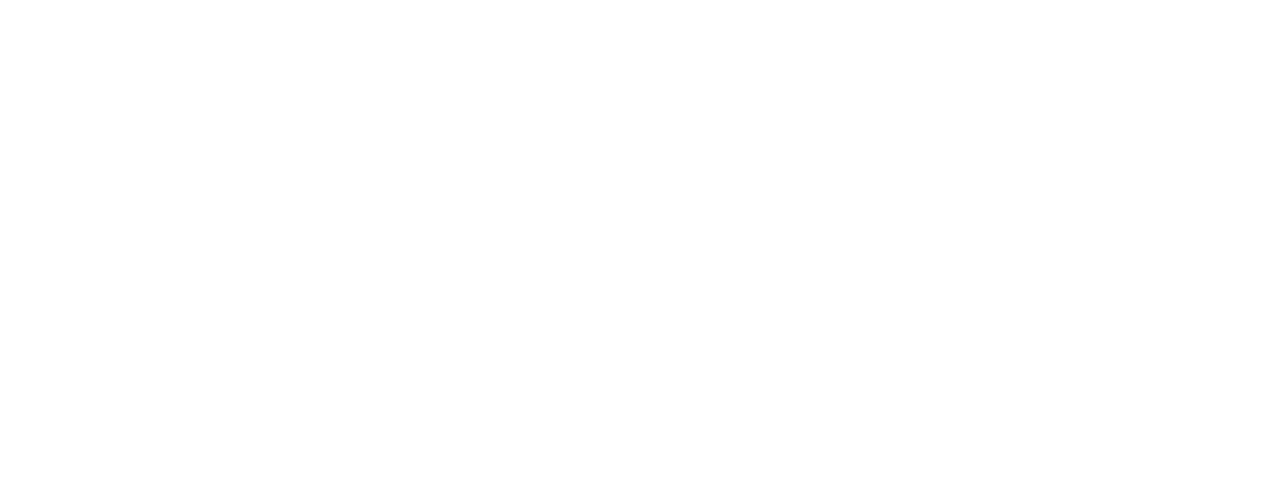
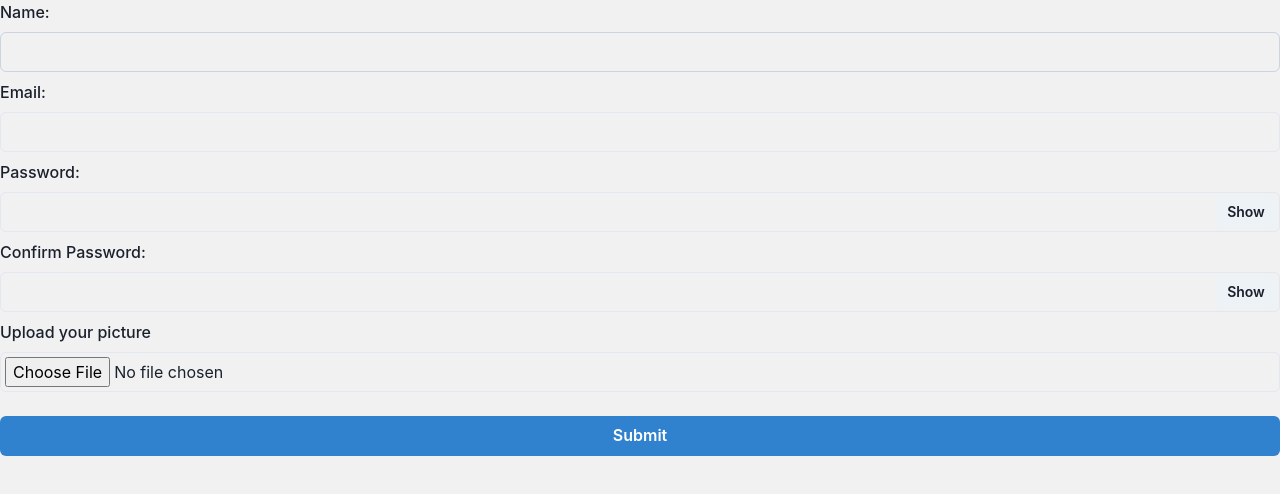
Before and after one commit to nadim-chowdhury/mern-chat-app, a React (Vite) app in the folder client/: page /signup in a window 1280 px wide. Shown: the top 494 px of the page. Built offline with nearby package versions, Linux system fonts and the light colour scheme.

Commit message:
log in & sign up page added

```diff
--- a/client/index.html
+++ b/client/index.html
@@ -6,7 +6,7 @@
     <meta name="viewport" content="width=device-width, initial-scale=1.0" />
     <title>Vite + React</title>
   </head>
-  <body>
+  <body style="background: #f1f1f1">
     <div id="root"></div>
     <script type="module" src="/src/main.jsx"></script>
   </body>
--- a/client/src/index.css
+++ b/client/src/index.css
@@ -0,0 +1,3 @@
+* {
+  scroll-behavior: smooth;
+}
--- a/client/src/pages/Home.jsx
+++ b/client/src/pages/Home.jsx
@@ -1,3 +1,57 @@
+import {
+  Box,
+  Container,
+  Tab,
+  TabList,
+  TabPanel,
+  TabPanels,
+  Tabs,
+  Text,
+} from "@chakra-ui/react";
+import Login from "./Login";
+import Signup from "./Signup";
+
 export default function Home() {
-  return <div></div>;
+  return (
+    <Container maxW="xl" centerContent>
+      <Box
+        d="flex"
+        justifyContent="center"
+        alignItems="center"
+        p={8}
+        w="100%"
+        m="36px 0 8px 0"
+        bg="white"
+        borderRadius="lg"
+        borderWidth="2px"
+      >
+        <Text
+          textAlign="center"
+          fontSize="2xl"
+          fontWeight="bold"
+          color="blue.600"
+        >
+          onChat
+        </Text>
+      </Box>
+
+      <Box bg="white" w="100%" p={4} borderRadius="lg" borderWidth="2px">
+        <Tabs variant="enclosed" colorScheme="blue">
+          <TabList>
+            <Tab width="50%">Login</Tab>
+            <Tab width="50%">Signup</Tab>
+          </TabList>
+
+          <TabPanels>
+            <TabPanel>
+              <Login />
+            </TabPanel>
+            <TabPanel>
+              <Signup />
+            </TabPanel>
+          </TabPanels>
+        </Tabs>
+      </Box>
+    </Container>
+  );
 }
--- a/client/src/pages/Login.jsx
+++ b/client/src/pages/Login.jsx
@@ -1,3 +1,63 @@
+import {
+  Button,
+  FormControl,
+  FormLabel,
+  Input,
+  InputGroup,
+  InputRightElement,
+  VStack,
+} from "@chakra-ui/react";
+import { useState } from "react";
+
 export default function Login() {
-  return <div></div>;
+  const [email, setEmail] = useState("");
+  const [password, setPassword] = useState("");
+  const [show, setShow] = useState(false);
+
+  const submitHandler = () => {};
+
+  return (
+    <VStack spacing="8px">
+      <FormControl id="email">
+        <FormLabel>Email:</FormLabel>
+        <Input
+          type="email"
+          onChange={(e) => setEmail(e.target.value)}
+          value={email}
+        />
+      </FormControl>
+
+      <FormControl id="password">
+        <FormLabel>Password:</FormLabel>
+        <InputGroup>
+          <Input
+            type={show ? "text" : "password"}
+            onChange={(e) => setPassword(e.target.value)}
+            value={password}
+          />
+          <InputRightElement w="4rem">
+            <Button mr={1} size="sm" onClick={() => setShow(!show)}>
+              {show ? "Hide" : "Show"}
+            </Button>
+          </InputRightElement>
+        </InputGroup>
+      </FormControl>
+
+      <Button colorScheme="blue" width="100%" mt={4} onClick={submitHandler}>
+        Submit
+      </Button>
+
+      <Button
+        variant="solid"
+        colorScheme="red"
+        width="100%"
+        onClick={() => {
+          setEmail("guest@example.com");
+          setPassword("123456");
+        }}
+      >
+        Get Guest User Credentials
+      </Button>
+    </VStack>
+  );
 }
--- a/client/src/pages/Signup.jsx
+++ b/client/src/pages/Signup.jsx
@@ -1,3 +1,92 @@
+import {
+  Button,
+  FormControl,
+  FormLabel,
+  Input,
+  InputGroup,
+  InputRightElement,
+  VStack,
+} from "@chakra-ui/react";
+import { useState } from "react";
+
 export default function Signup() {
-  return <div></div>;
+  const [name, setName] = useState("");
+  const [email, setEmail] = useState("");
+  const [password, setPassword] = useState("");
+  const [confirmPassword, setConfirmPassword] = useState("");
+  const [pic, setPic] = useState("");
+  const [show, setShow] = useState(false);
+
+  const postDetails = (picture) => {};
+
+  const submitHandler = () => {};
+
+  return (
+    <VStack spacing="8px">
+      <FormControl id="name">
+        <FormLabel>Name:</FormLabel>
+        <Input
+          type="text"
+          onChange={(e) => setName(e.target.value)}
+          value={name}
+        />
+      </FormControl>
+      <FormControl id="email">
+        <FormLabel>Email:</FormLabel>
+        <Input
+          type="email"
+          onChange={(e) => setEmail(e.target.value)}
+          value={email}
+        />
+      </FormControl>
+
+      <FormControl id="password">
+        <FormLabel>Password:</FormLabel>
+        <InputGroup>
+          <Input
+            type={show ? "text" : "password"}
+            onChange={(e) => setPassword(e.target.value)}
+            value={password}
+          />
+          <InputRightElement w="4rem">
+            <Button mr={1} size="sm" onClick={() => setShow(!show)}>
+              {show ? "Hide" : "Show"}
+            </Button>
+          </InputRightElement>
+        </InputGroup>
+      </FormControl>
+
+      <FormControl id="confirm-password">
+        <FormLabel>Confirm Password:</FormLabel>
+        <InputGroup>
+          <Input
+            type={show ? "text" : "password"}
+            onChange={(e) => setConfirmPassword(e.target.value)}
+            value={confirmPassword}
+          />
+          <InputRightElement w="4rem">
+            <Button mr={1} size="sm" onClick={() => setShow(!show)}>
+              {show ? "Hide" : "Show"}
+            </Button>
+          </InputRightElement>
+        </InputGroup>
+      </FormControl>
+
+      <FormControl id="pic">
+        <FormLabel>Upload your picture</FormLabel>
+
+        <Input
+          pt={1}
+          pl={1}
+          type="file"
+          accept="image/*"
+          onChange={(e) => postDetails(e.target.files[0])}
+        />
+      </FormControl>
+
+      <Button colorScheme="blue" width="100%" mt={4} onClick={submitHandler}>
+        Submit
+      </Button>
+    </VStack>
+  );
 }
```
Also changed, not shown: 2 other files (tests, documents, lock files or other folders).
